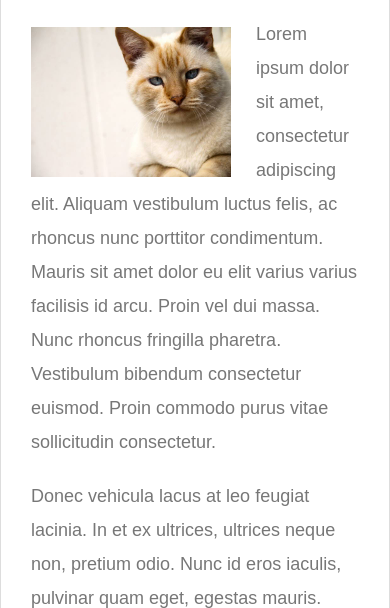
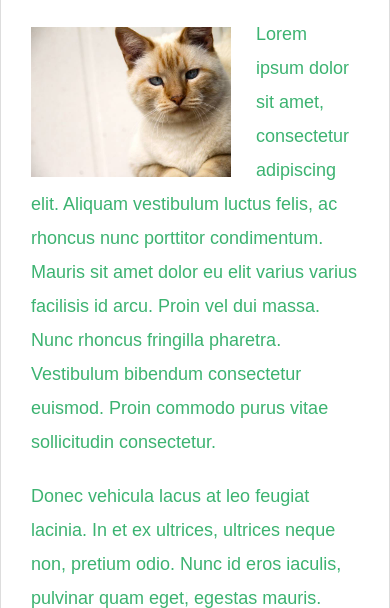
Before and after one commit to swapnakathula/Responsive-portfolio, a plain HTML site: page index.html in a window 390 px wide. Shown: the part 236-844 px from the top of the page. Drawn offline with Linux system fonts and the light colour scheme.

Commit message:
responsive

```diff
--- a/assets/css/style.css
+++ b/assets/css/style.css
@@ -220,3 +220,25 @@ body {
     background: #4aaaa5;
     border: 0 none;
   }
+
+  @media only screen and (max-width: 980px) {
+    /* The body's bg color will be #333 */
+    body {
+      color: brown;
+    }
+  }
+
+  @media only screen and (max-width: 768px) {
+    /* The body's bg color will be #333 */
+    body {
+      color: orange;
+    }
+  }
+
+  @media only screen and (max-width: 640px) {
+    /* The body's bg color will be #333 */
+    body {
+      color: mediumseagreen;
+    }
+
+  }
--- a/index.html
+++ b/index.html
@@ -3,6 +3,7 @@
 
 <head>
   <meta charset="UTF-8">
+  <meta name="viewport" content="width=device-width, initial-scale=1.0">
   <title>About | Your Name</title>
   <link rel="stylesheet" type="text/css" href="assets/css/reset.css">
   <link rel="stylesheet" type="text/css" href="assets/css/style.css">
@@ -10,6 +11,7 @@
 </head>
 
 <body>
+  <div class="wrapper">
 
     <header id="masthead">
       <div class="container">
@@ -28,11 +30,15 @@
 
         <img src="assets/images/cat.jpg" class="auth-image" alt="Your Name">
 
-      <p>Lorem ipsum dolor sit amet, consectetur adipiscing elit. Aliquam vestibulum luctus felis, ac rhoncus nunc porttitor condimentum. Mauris sit amet dolor eu elit varius varius facilisis id arcu. Proin vel dui massa. Nunc rhoncus fringilla pharetra. Vestibulum bibendum consectetur euismod. Proin commodo purus vitae sollicitudin consectetur.</p>
+        <p>Lorem ipsum dolor sit amet, consectetur adipiscing elit. Aliquam vestibulum luctus felis, ac rhoncus nunc porttitor
+          condimentum. Mauris sit amet dolor eu elit varius varius facilisis id arcu. Proin vel dui massa. Nunc rhoncus fringilla
+          pharetra. Vestibulum bibendum consectetur euismod. Proin commodo purus vitae sollicitudin consectetur.</p>
 
-      <p>Donec vehicula lacus at leo feugiat lacinia. In et ex ultrices, ultrices neque non, pretium odio. Nunc id eros iaculis, pulvinar quam eget, egestas mauris.</p>
+        <p>Donec vehicula lacus at leo feugiat lacinia. In et ex ultrices, ultrices neque non, pretium odio. Nunc id eros iaculis,
+          pulvinar quam eget, egestas mauris.</p>
 
-      <p>Suspendisse dictum, arcu at convallis faucibus, quam sapien tincidunt nunc, sit amet egestas nibh tortor et mi. Orci varius natoque penatibus et magnis dis parturient montes, nascetur ridiculus mus.</p>
+        <p>Suspendisse dictum, arcu at convallis faucibus, quam sapien tincidunt nunc, sit amet egestas nibh tortor et mi. Orci
+          varius natoque penatibus et magnis dis parturient montes, nascetur ridiculus mus.</p>
 
       </section>
 
@@ -43,6 +49,7 @@
         Copyright &copy;
       </div>
     </footer>
+  </div>
 </body>
 
 </html>
```
Lines whose indentation alone changed are shown as unchanged.
